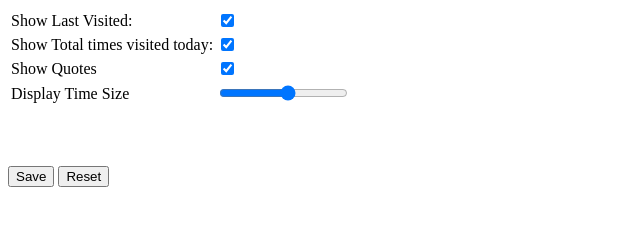
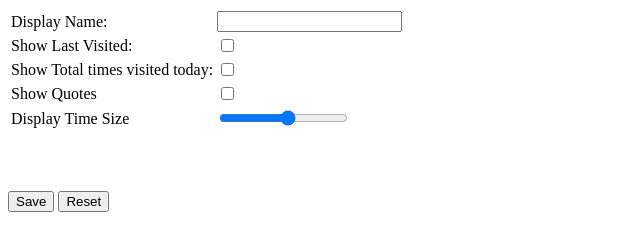
Before and after one commit to ankit4298/chrome-newtab-extension, a browser extension: page options/options.html in a window 1280 px wide. Shown: the whole page, without its empty margins (0-640 px from the left). Drawn offline with Linux system fonts and the light colour scheme.

Commit message:
added option to chnage name in settings

```diff
--- a/options/options.html
+++ b/options/options.html
@@ -8,6 +8,14 @@
 <body>
 
 	<table>
+		<tr>
+			<td>
+				Display Name:
+			</td>
+			<td>
+				<input type="test" id="txt__name">
+			</td>
+		</tr>
 		<tr>
 			<td>
 				Show Last Visited:
@@ -37,7 +45,7 @@
 				Display Time Size
 			</td>
 			<td>
-				<input type="range" id="timeSize" name="points" min="2" max="15" value ="9">
+				<input type="range" id="timeSize" name="points" min="2" max="15" value="9">
 			</td>
 		</tr>
 	</table>
--- a/options/options.js
+++ b/options/options.js
@@ -1,34 +1,45 @@
+// Entry or Main function
 (function(){
 
     let _lastVisited = false;
     let _visitedCount = false;
     let _quotes = false;
     let _timeSize = "9";
+    let _displayName = "Super User";
 
     _lastVisited = localStorage.getItem('setting_lastVisited')
-    if(localStorage.getItem('setting_lastVisited') == null){
+    if(_lastVisited == null){
         localStorage.setItem('setting_lastVisited', true);
     }
-    _lastVisited = localStorage.getItem('setting_lastVisited') == "true" ? true : false;
+    _lastVisited = _lastVisited == "true" ? true : false;
 
     _visitedCount = localStorage.getItem('setting_visitedCount')
-    if(localStorage.getItem('setting_visitedCount') == null){
+    if(_visitedCount == null){
         localStorage.setItem('setting_visitedCount', true);
     }
-    _visitedCount = localStorage.getItem('setting_visitedCount') == "true" ? true : false;
+    _visitedCount = _visitedCount == "true" ? true : false;
 
     _quotes = localStorage.getItem('setting_quotes')
-    if(localStorage.getItem('setting_quotes') == null){
+    if(_quotes == null){
         localStorage.setItem('setting_quotes', true);
     }
-    _quotes = localStorage.getItem('setting_quotes') == "true" ? true : false;
+    _quotes = _quotes == "true" ? true : false;
 
-    if(localStorage.getItem('setting_timeSize') == null){
+    _timeSize = localStorage.getItem('setting_timeSize');
+    if(_timeSize == null){
         localStorage.setItem('setting_timeSize', "9");
     }
     _timeSize = localStorage.getItem('setting_timeSize');
 
-    updateUserDisplay(_lastVisited, _visitedCount, _quotes, _timeSize);
+    _displayName = localStorage.getItem("name");
+    if(_displayName == "" && _displayName == null){
+        localStorage.setItem('name', _displayName);
+    }
+    displayName = localStorage.getItem("name");
+
+
+
+    updateUserDisplay(_lastVisited, _visitedCount, _quotes, _timeSize, displayName);
 
 })();
 
@@ -39,11 +50,13 @@ function SaveSettings(){
         const _visitedCount = document.getElementById("chktelemetry__visitedCount").checked;
         const _quotes = document.getElementById("chkquotes").checked;
         const _timeSize = document.getElementById("timeSize").value;
+        const _displayName = document.getElementById("txt__name").value;
 
         localStorage.setItem('setting_lastVisited', _lastVisited ? "true" : "false");
         localStorage.setItem('setting_visitedCount', _visitedCount ? "true" : "false");
         localStorage.setItem('setting_quotes', _quotes ? "true" : "false");
         localStorage.setItem('setting_timeSize', _timeSize);
+        localStorage.setItem('name', _displayName);
 
         document.getElementById('status').innerHTML = "Settings updated successfully !!";
 
@@ -65,7 +78,9 @@ function ResetSettings(){
         localStorage.setItem('setting_quotes', true);
         localStorage.setItem('setting_timeSize', "9");
 
-        updateUserDisplay(true, true, true, "9");
+        const _displayName = localStorage.getItem('name');
+
+        updateUserDisplay(true, true, true, "9", _displayName);
 
         document.getElementById('status').innerHTML = "Settings restored successfully !!";
 
@@ -79,12 +94,13 @@ function ResetSettings(){
 
 }
 
-function updateUserDisplay(lastVisited, visitedCount, quotes, timeSize){
+function updateUserDisplay(lastVisited, visitedCount, quotes, timeSize, displayName){
 
     document.getElementById('chktelemetry__lastVisited').checked = lastVisited;
     document.getElementById('chktelemetry__visitedCount').checked =  visitedCount;
     document.getElementById('chkquotes').checked =  quotes;
     document.getElementById('timeSize').value = timeSize;
+    document.getElementById('txt__name').value = displayName;
 
 }
 
```
